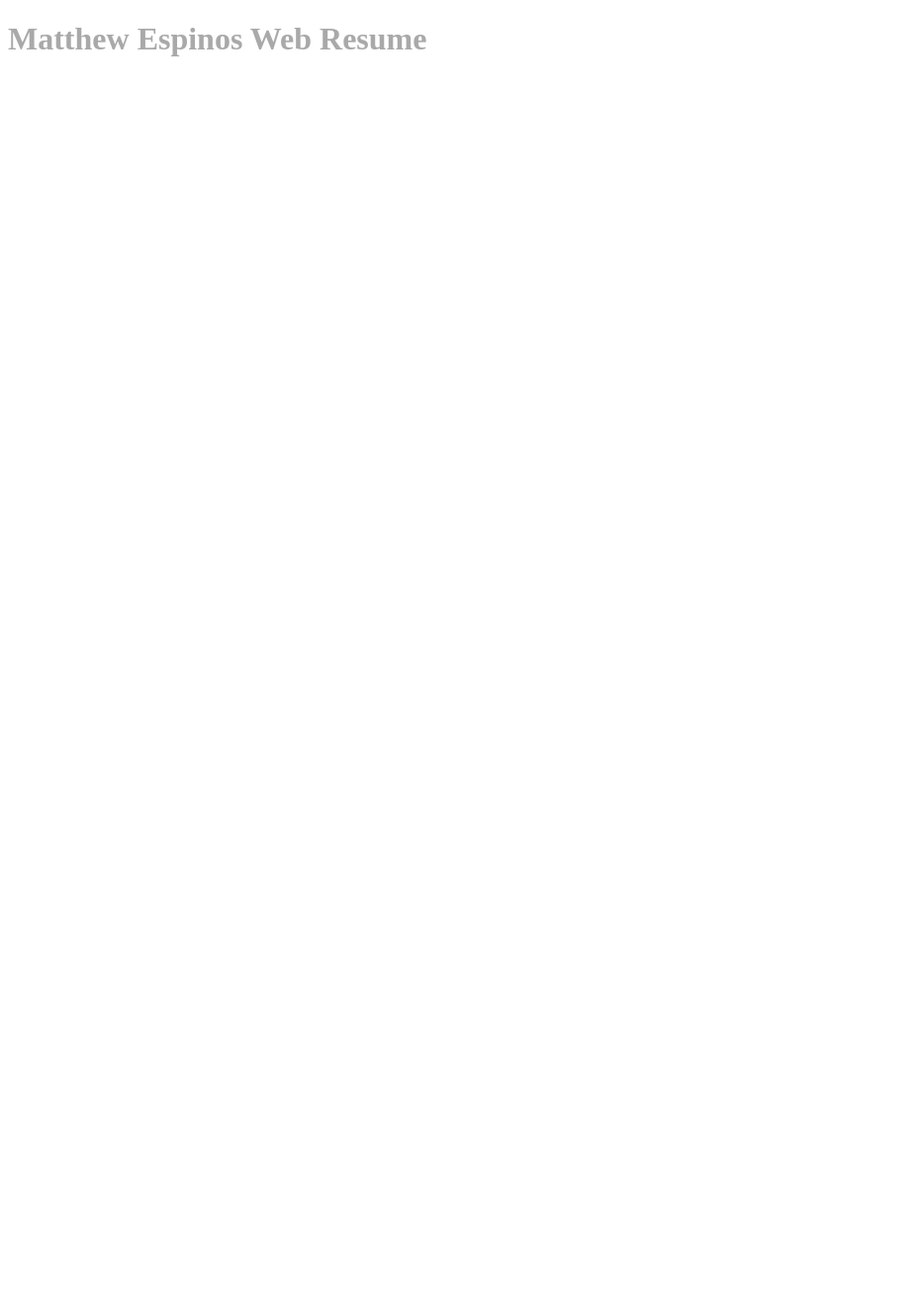
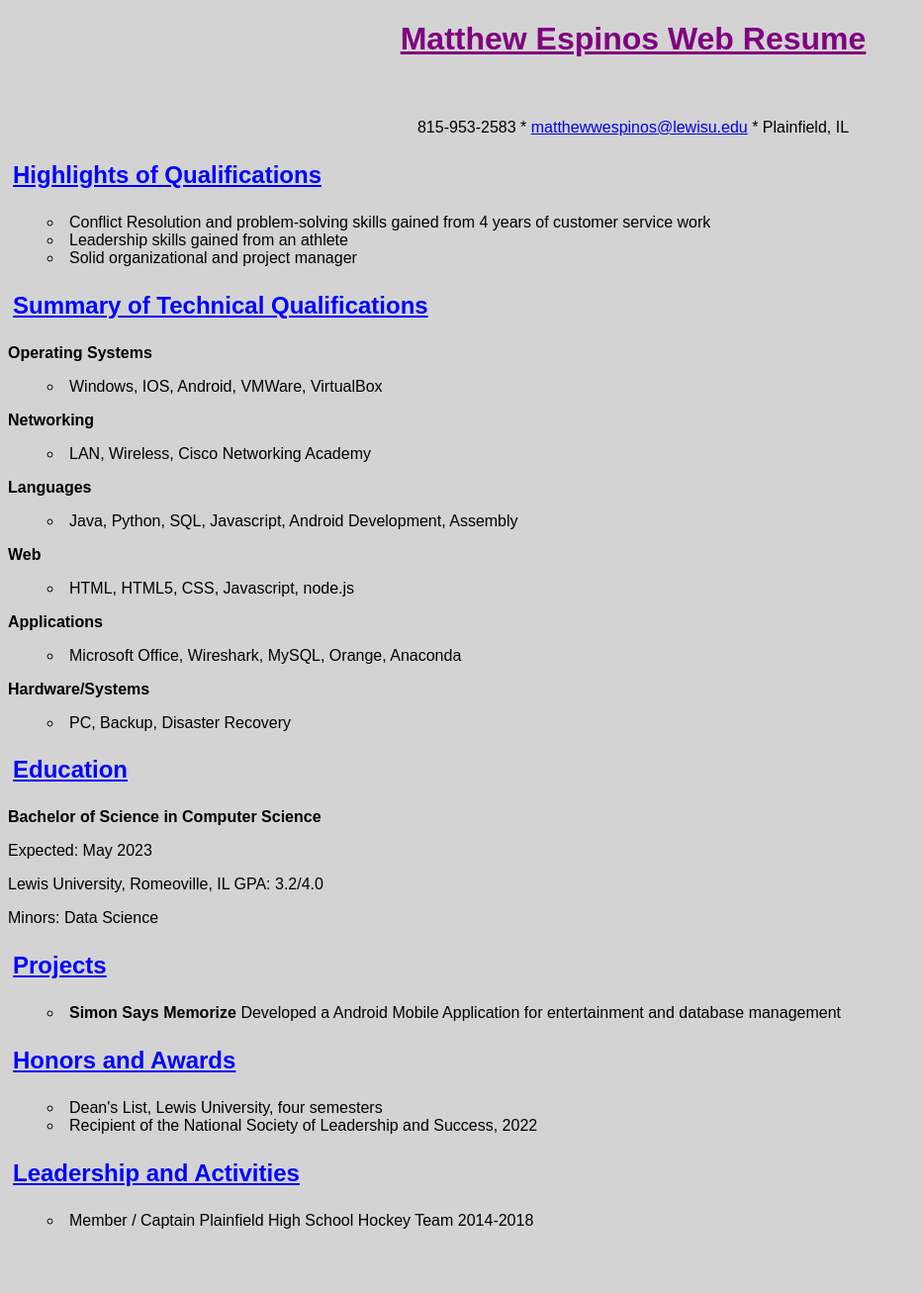
Before and after one commit to MattEspinos/web-resume, a plain HTML site: page index.html in a window 1280 px wide. Shown: the whole page at 99% size, without its empty margins (0-931 px from the left). Before the commit the page ends 800 px from the top, so only its background shows below. Drawn offline with Linux system fonts and the light colour scheme.

Commit message:
index.css and index.html modified

```diff
--- a/index.css
+++ b/index.css
@@ -1 +1,26 @@
-h1 {color: darkgray;}
+body {
+    background-color: lightgray;
+    font-family: Arial, Helvetica, sans-serif;
+}
+
+h1 {color: purple;
+    text-align: center;
+    text-decoration: underline;
+    padding-bottom: 40px;}
+
+h2 {color: blue;
+    text-decoration: underline;
+    padding: 5px;}
+
+ul.circle-list{
+    list-style-type: circle;
+    list-style-position: inside;
+}
+
+.bold{
+    font-weight: bold;
+}
+
+.center{
+    text-align: center;
+}
--- a/index.html
+++ b/index.html
@@ -8,7 +8,69 @@
 
     <body>
         <h1>Matthew Espinos Web Resume</h1>
+        <p class ="center">815-953-2583 * <a href="matthewwespinos@lewisu.edu">matthewwespinos@lewisu.edu</a> * Plainfield, IL</p>
 
+        <h2>Highlights of Qualifications</h2>
+        <ul class="circle-list">
+            <li>Conflict Resolution and problem-solving skills gained from 4 years of customer service work</li>
+            <li>Leadership skills gained from an athlete</li>
+            <li>Solid organizational and project manager</li>
+        </ul>
+
+        <h2>Summary of Technical Qualifications</h2>
+
+        <p class="bold">Operating Systems</p>
+        <ul class="circle-list">
+            <li>Windows, IOS, Android, VMWare, VirtualBox</li>
+        </ul>
+
+        <p class="bold">Networking</p>
+        <ul class="circle-list">
+            <li>LAN, Wireless, Cisco Networking Academy</li>
+        </ul>
+
+        <p class="bold">Languages</p>
+        <ul class="circle-list">
+            <li>Java, Python, SQL, Javascript, Android Development, Assembly</li>
+        </ul>
+
+        <p class="bold">Web</p>
+        <ul class="circle-list">
+            <li>HTML, HTML5, CSS, Javascript, node.js</li>
+        </ul>
+
+        <p class="bold">Applications</p>
+        <ul class="circle-list">
+            <li>Microsoft Office, Wireshark, MySQL, Orange, Anaconda</li>
+        </ul>
+
+        <p class="bold">Hardware/Systems</p>
+        <ul class="circle-list">
+            <li>PC, Backup, Disaster Recovery</li>
+        </ul>
+
+        <h2>Education</h2>
+        <p class="bold">Bachelor of Science in Computer Science</p>
+        <p>Expected: May 2023</p>
+        <p>Lewis University, Romeoville, IL     GPA: 3.2/4.0</p>
+        <p>Minors: Data Science</p>
+
+        <h2>Projects</h2>
+        <ul class="circle-list">
+            <li><b>Simon Says Memorize</b> Developed a Android Mobile Application for entertainment and database management</li>
+        </ul>
+
+        <h2>Honors and Awards</h2>
+        <ul class="circle-list">
+            <li>Dean's List, Lewis University, four semesters</li>
+            <li>Recipient of the National Society of Leadership and Success, 2022</li>
+        </ul>
+
+        <h2>Leadership and Activities</h2>
+        <ul class="circle-list">
+            <li>Member / Captain Plainfield High School Hockey Team 2014-2018</li>
+        </ul>
+        <h1></h1>
     </body>
 
 </html>
```
